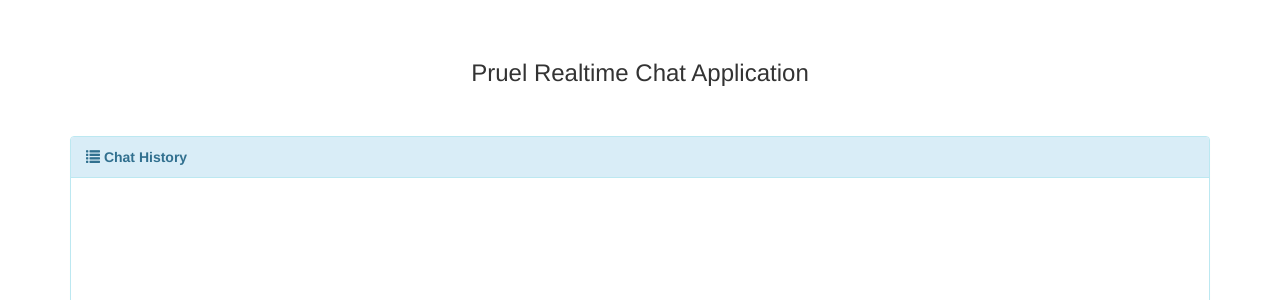
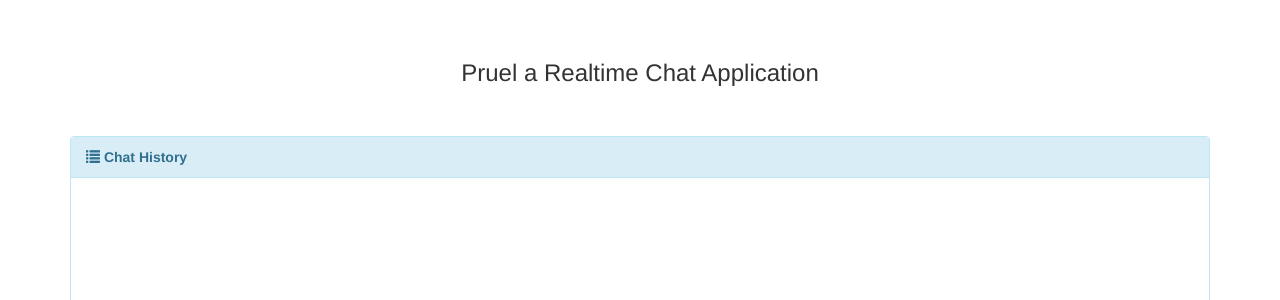
Before and after one commit to Ngahu/Chat-Aplication-, a Flask app: template app/templates/chat.html in a window 1280 px wide. Shown: the top 300 px of the page. Run offline with Flask 2, Linux system fonts and the light colour scheme; the template is opened without the code that fills it, so the values that code supplies are empty; some libraries are stand-ins or nearby versions.

Commit message:
adding of the changes to the chat.html in the body

```diff
--- a/app/templates/chat.html
+++ b/app/templates/chat.html
@@ -67,7 +67,7 @@
 <body>
 <div class="container">
     <div class="row " style="padding-top:40px;">
-        <h3 class="text-center">Pruel Realtime Chat Application </h3>
+        <h3 class="text-center">Pruel a Realtime Chat Application </h3>
         <br/><br/>
 
         <div class="col-md-12">
```
